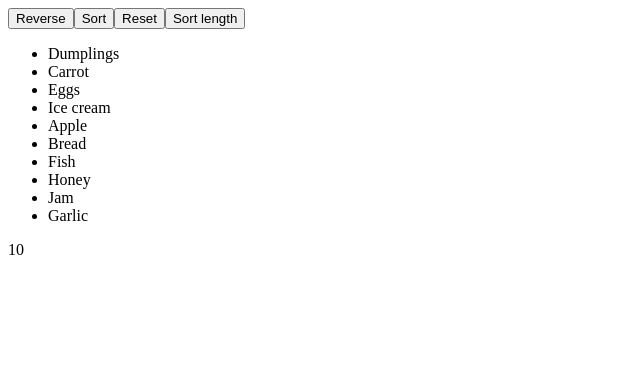
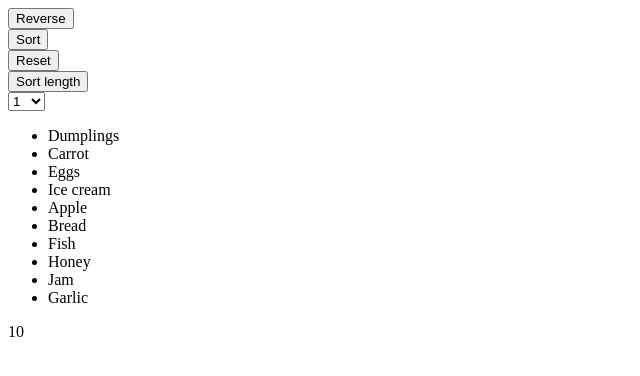
Before and after one commit to mate-academy/react_list-of-goods, a React (Create React App) app: page / in a window 1280 px wide. Both pictures are taken after a click on the button "Start". Shown: the top 376 px of the page, without its empty margins (0-640 px from the left). Built offline with nearby package versions, Linux system fonts and the light colour scheme; the HTML template or start-up script is replaced by a standard one.

Commit message:
select in process

```diff
--- a/src/components/GoodsList.js
+++ b/src/components/GoodsList.js
@@ -1,12 +1,16 @@
 import React from 'react';
 import PropTypes from 'prop-types';
 import { GoodItem } from './GoodItem';
+import { Select } from './Select';
 
 export class GoodsList extends React.Component {
   state = {
     resetGoods: [...this.props.initialGoods],
     currentGoods: this.props.initialGoods,
+    selectValue: 1,
   };
+
+  options = [1, 2, 3, 4, 5, 6, 7, 8, 9, 10];
 
   handleReverseButton = () => (
     this.setState(prevState => ({
@@ -37,9 +41,14 @@ export class GoodsList extends React.Component {
     }))
   );
 
+  handleSelectChanged = () => (
+    this.setState(prevState => ({
+      currentGoods: [...prevState.currentGoods]
+        .filter(item => item.length > 5),
+    }))
+  )
+
   render() {
-    // const { initialGoods } = this.props;
-
     return (
       <>
         <button
@@ -48,24 +57,34 @@ export class GoodsList extends React.Component {
         >
           Reverse
         </button>
+        <br />
         <button
           type="button"
           onClick={this.handleSortButton}
         >
           Sort
         </button>
+        <br />
         <button
           type="button"
           onClick={this.handleResetButton}
         >
           Reset
         </button>
+        <br />
         <button
           type="button"
           onClick={this.handleSortLButton}
         >
           Sort length
         </button>
+        <br />
+        <Select
+          optionsNumbers={this.options}
+          setValue={this.state.selectValue}
+          onSelect={this.handleSelectChanged}
+        />
+        <br />
         <ul>
           {this.state.currentGoods.map(good => (
             <GoodItem
--- /dev/null
+++ b/src/components/Select.js
@@ -0,0 +1,33 @@
+import React from 'react';
+import PropTypes from 'prop-types';
+
+export class Select extends React.PureComponent {
+  render() {
+    const { optionsNumbers, onSelect, setValue } = this.props;
+    const options = optionsNumbers.map(elem => (
+      <option
+        key={elem}
+        value={elem}
+      >
+        {elem}
+      </option>
+    ));
+
+    return (
+      <select
+        value={setValue}
+        onChange={onSelect}
+      >
+        {options}
+      </select>
+    );
+  }
+}
+
+Select.propTypes = {
+  optionsNumbers: PropTypes.arrayOf(
+    PropTypes.number.isRequired,
+  ).isRequired,
+  onSelect: PropTypes.func.isRequired,
+  setValue: PropTypes.number.isRequired,
+};
```
